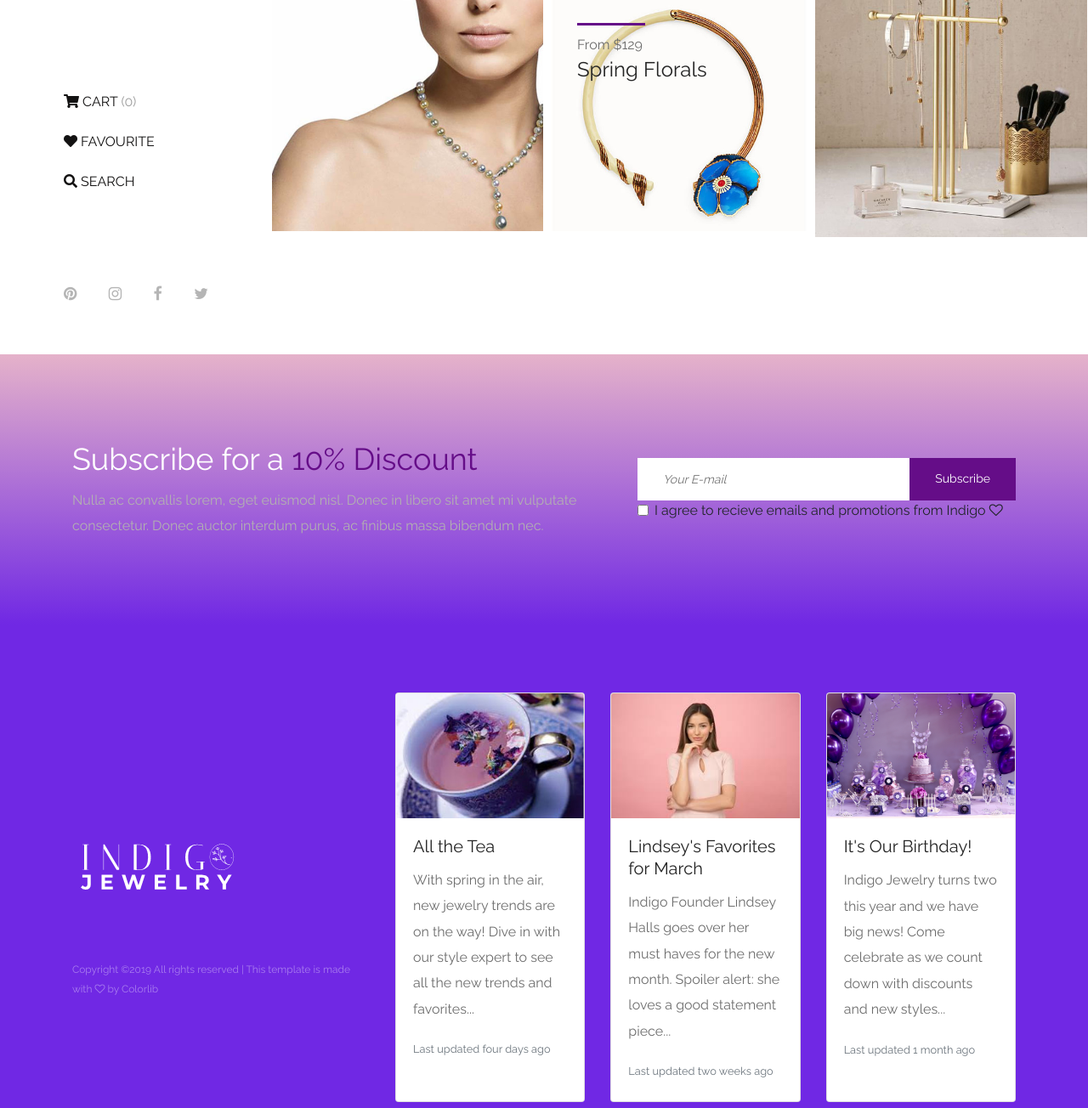
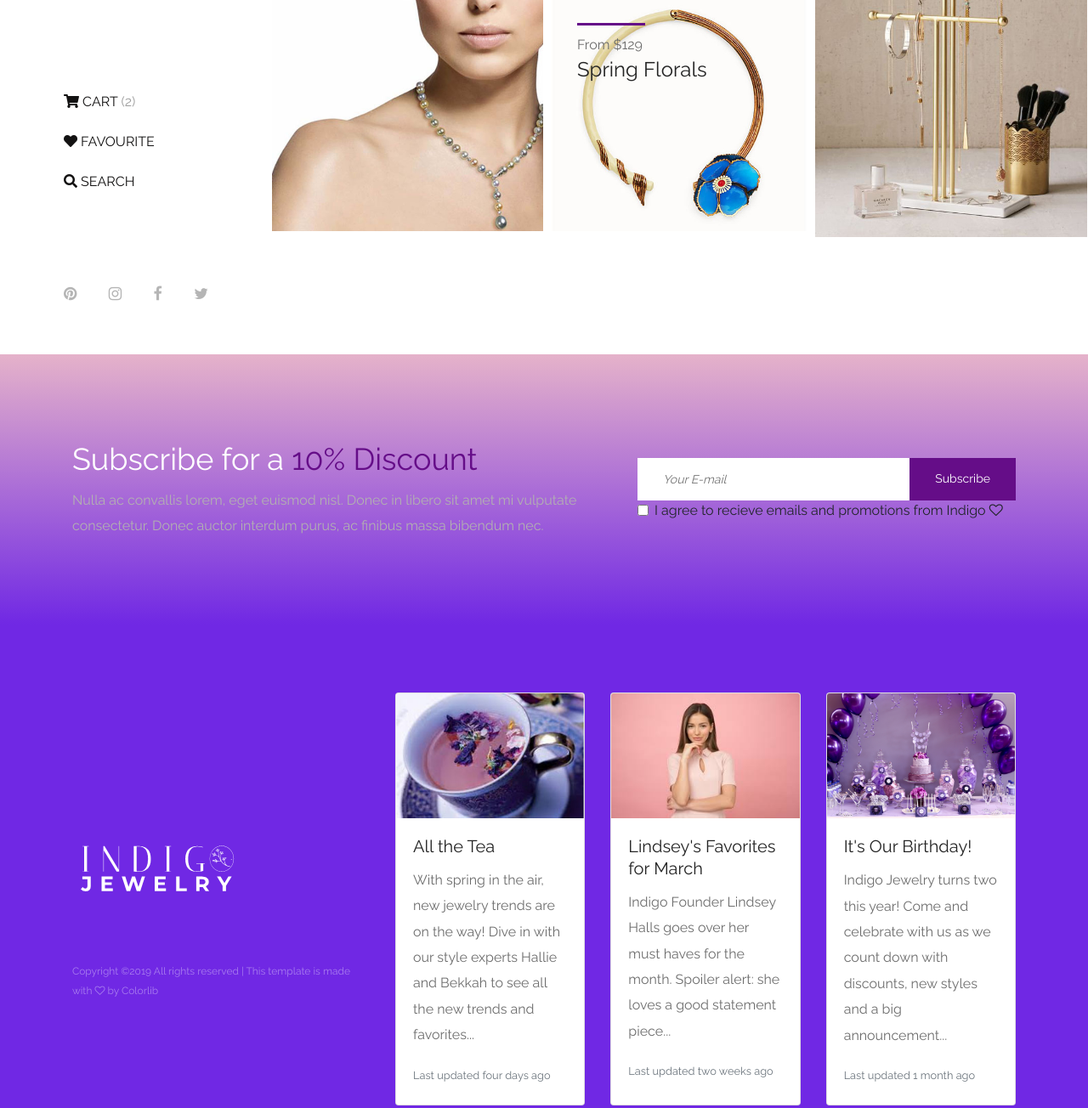
Before and after one commit to emmAtk13/bootstrap-storefront, a plain HTML site: page index.html in a window 1280 px wide. Shown: the part 752-2056 px from the top of the page at 85% size. Drawn offline with Linux system fonts and the light colour scheme.

Commit message:
some edits to texts

```diff
--- a/index.html
+++ b/index.html
@@ -87,7 +87,7 @@
             </div>
             <!-- Cart Menu -->
             <div class="cart-fav-search mb-100">
-                <a href="cart.html" class="cart-nav"><i class="fas fa-shopping-cart"></i> Cart <span>(0)</span></a>
+                <a href="cart.html" class="cart-nav"><i class="fas fa-shopping-cart"></i> Cart <span>(2)</span></a>
                 <a href="#" class="fav-nav"><i class="fas fa-heart"></i> Favourite</a>
                 <a href="#" class="search-nav"><i class="fas fa-search"></i> Search</a>
             </div>
@@ -311,7 +311,7 @@ Copyright &copy;<script>document.write(new Date().getFullYear());</script> All r
                             <img src="img/bg-img/tea.jpg" class="card-img-top" alt="...">
                             <div class="card-body">
                               <h5 class="card-title">All the Tea</h5>
-                              <p class="card-text">With spring in the air, new jewelry trends are on the way! Dive in with our style expert to see all the new trends and favorites...</p>
+                              <p class="card-text">With spring in the air, new jewelry trends are on the way! Dive in with our style experts Hallie and Bekkah to see all the new trends and favorites...</p>
                               <p class="card-text"><small class="text-muted">Last updated four days ago</small></p>
                             </div>
                           </div>
@@ -319,7 +319,7 @@ Copyright &copy;<script>document.write(new Date().getFullYear());</script> All r
                             <img src="img/bg-img/woman.jpg" class="card-img-top" alt="...">
                             <div class="card-body">
                               <h5 class="card-title">Lindsey's Favorites for March</h5>
-                              <p class="card-text">Indigo Founder Lindsey Halls goes over her must haves for the new month. Spoiler alert: she loves a good statement piece...</p>
+                              <p class="card-text">Indigo Founder Lindsey Halls goes over her must haves for the month. Spoiler alert: she loves a good statement piece...</p>
                               <p class="card-text"><small class="text-muted">Last updated two weeks ago</small></p>
                             </div>
                           </div>
@@ -327,7 +327,7 @@ Copyright &copy;<script>document.write(new Date().getFullYear());</script> All r
                             <img src="img/bg-img/purpleparty.jpg" class="card-img-top" alt="...">
                             <div class="card-body">
                               <h5 class="card-title">It's Our Birthday!</h5>
-                              <p class="card-text">Indigo Jewelry turns two this year and we have big news! Come celebrate as we count down with discounts and new styles...</p>
+                              <p class="card-text">Indigo Jewelry turns two this year! Come and celebrate with us as we count down with discounts, new styles and a big announcement...</p>
                               <p class="card-text"><small class="text-muted">Last updated 1 month ago</small></p>
                             </div>
                           </div>
```
